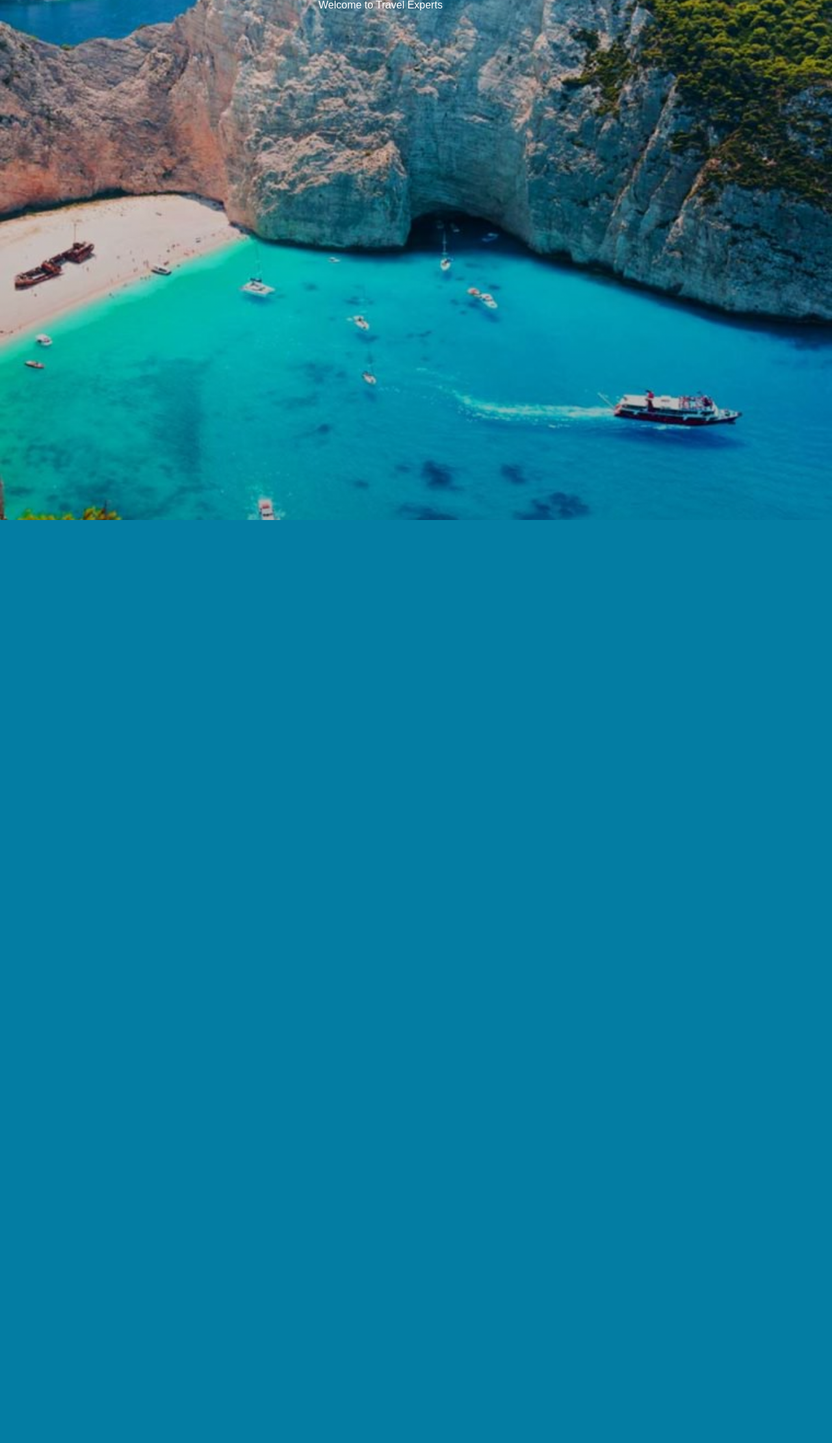
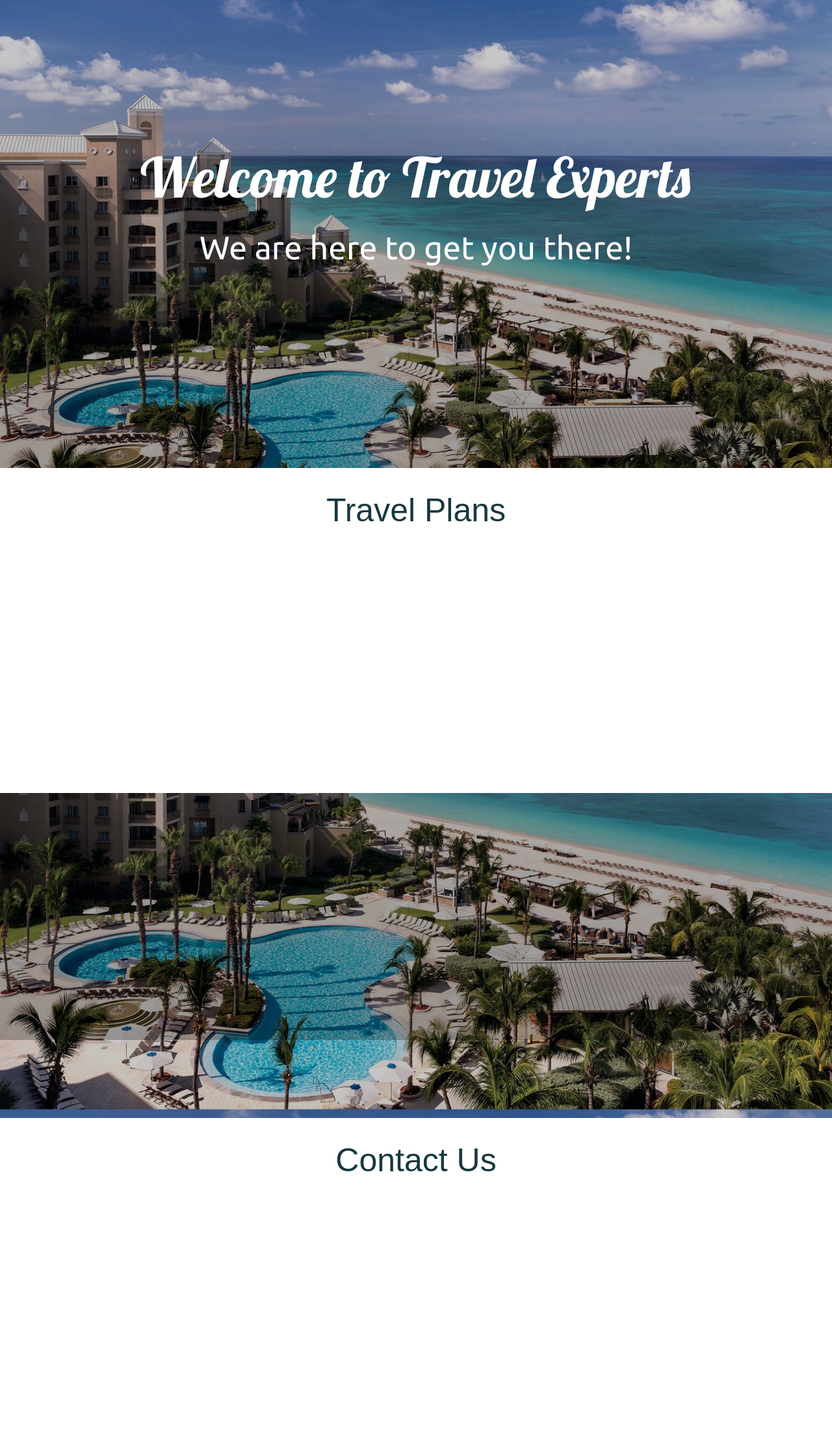
Before and after one commit to mbublitz1/TravelExperts, a PHP site: page / in a window 1280 px wide. Shown: the whole page at 65% size. Before the commit the page ends 800 px from the top, so only its background shows below. Run offline with PHP 8.4, Linux system fonts and the light colour scheme.

Commit message:
Layout webpage

```diff
--- a/css/travelexperts.css
+++ b/css/travelexperts.css
@@ -5,14 +5,25 @@ html {font-size: 62.5%;
 
 *, *:before, *:after { box-sizing: inherit; }
 
-body {font-size: 16px; font-size: 1.6rem; } /* = 16px */
+body {
+    font-size: 16px;
+    font-size: 1.6rem;
+    background-image: linear-gradient(rgba(0, 0, 0, 0.2), rgba(0, 0, 0, 0.4)), url(../img/GrandCayman.jpg);
+    background-size: cover;
+    background-position: center;
+    background-attachment: fixed;
+} /* = 16px */
 
 header, main, footer {}
 
 /*  Typograhical Scales  */
 h1 {  }
 h2 {  }
-h3 {  }
+h3 {
+    font-size: 5rem;
+    padding-top: 4rem;
+    text-align: center;
+}
 
 /* Grids three column */
 /*[class*='col-'] {*/
@@ -30,19 +41,50 @@ h3 {  }
 /*.gridfix {margin-right: 0;}*/
 
 header{
-    height: 800px;
-    background-image: linear-gradient(rgba(0, 0, 0, 0.1), rgba(0, 0, 0, 0.3)), url(../img/greece.jpg);
-    background-size: cover;
-    background-position: center;
+    height: 720px;
+
 }
 
-header p {
-    width: 300px;
+header h1, h3 {
     margin: 0 auto;
+    width: 848px;
+}
+
+header h1 {
+    font-family: 'Lobster', cursive;
+    font-size: 85px;
     color: white;
 }
+
+header h3 {
+    color: white;
+    font-family: 'Ubuntu', sans-serif;
+}
+
+#parent {
+    padding: 8% 0;
+}
+#child {
+    padding: 10% 0;
+}
+
+main > section {
+    height: 500px;
+}
+
+main > section:nth-of-type(odd) {
+    background: white;
+    color: #183840;
+}
 nav{}
-main{}
+
+/*main{*/
+/*      background: #E4D9D7;*/
+/*  }*/
+section {
+
+}
+
 footer{}
 
 
--- a/index.html
+++ b/index.html
@@ -10,18 +10,33 @@
         <link rel="stylesheet"  href="css/reset.css">
         <link rel="stylesheet" href="css/normalize.css">
         <link rel="stylesheet" href="css/travelexperts.css">
+        <link href="https://fonts.googleapis.com/css?family=Lobster&display=swap" rel="stylesheet">
+        <link href="https://fonts.googleapis.com/css?family=Ubuntu&display=swap" rel="stylesheet">
 
     </head>
 
     <body>
-        <header>
-            <p>Welcome to Travel Experts</p>
+        <header id="parent">
+            <div id="child">
+                <h1>Welcome to Travel Experts</h1>
+                <h3>We are here to get you there!</h3>
+            </div>
         </header>
 
         <nav>
         </nav>
 
         <main>
+            <section>
+                <h3>Travel Plans</h3>
+
+            </section>
+            <section>
+
+            </section>
+            <section>
+                <h3>Contact Us</h3>
+            </section>
         </main>
 
         <footer>
```
